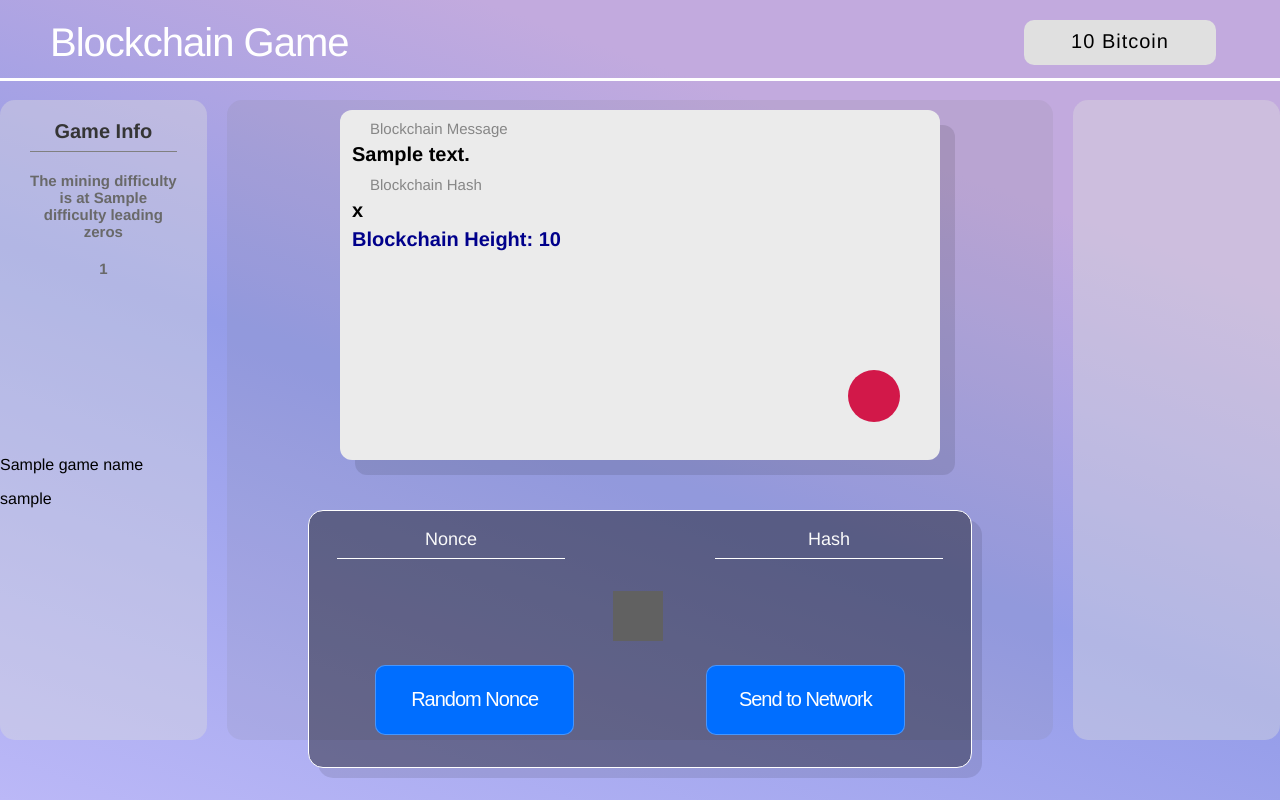
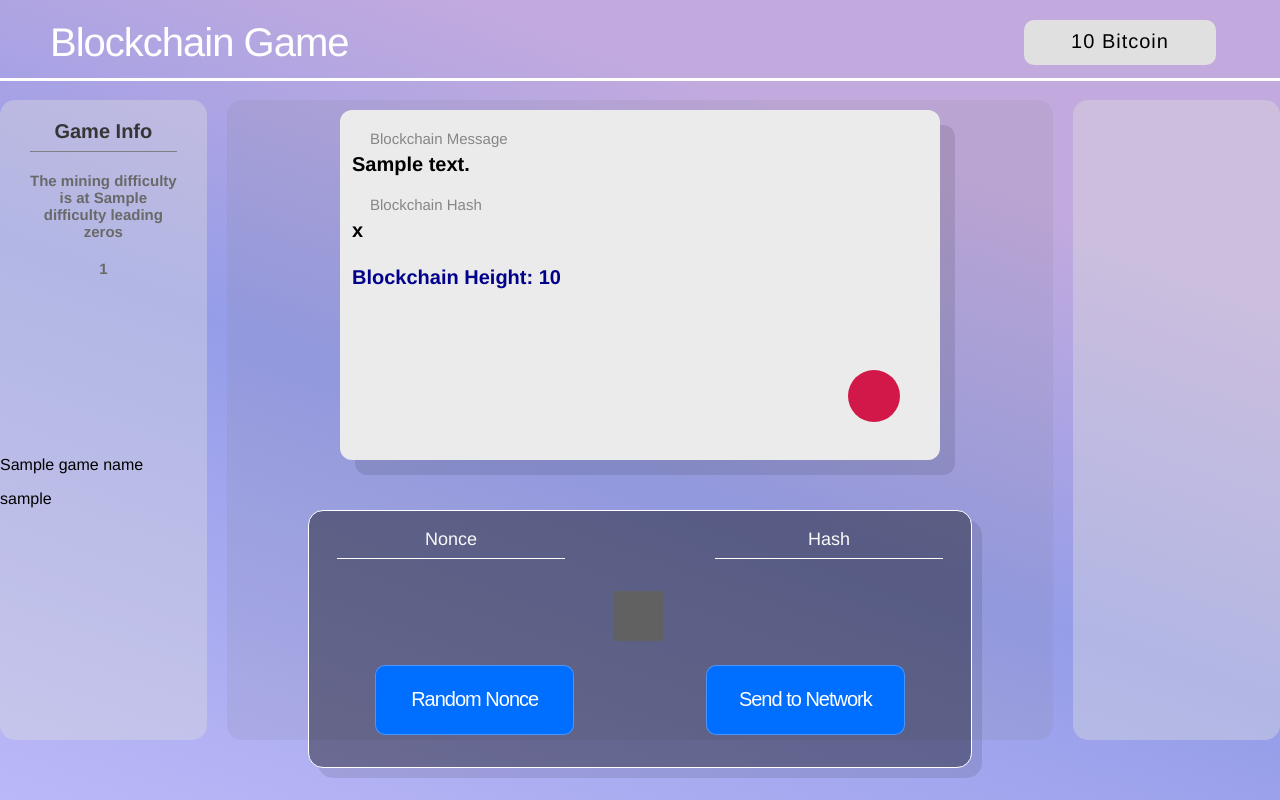
Before and after one commit to PengLoveHONG/Blockchaingame, a Flask app: template templates/game.html in a window 1280 px wide. Run offline with Flask 2, Linux system fonts and the light colour scheme; the template is opened without the code that fills it: most values are stand-ins (such as "Sample title", 1, 10 or a date in 2020); a database or web service that is not in the repository returns one stand-in record (values such as "Sample title"); grey boxes are pictures that could not be loaded.

Commit message:
slight fixes

```diff
--- a/static/css/maingame.css
+++ b/static/css/maingame.css
@@ -87,7 +87,7 @@
 .front p {
   font-size: 15px;
   padding-top: 10px;
-  margin: 0% 5% 0 5%;
+  margin: 10px 5% 0 5%;
   color: rgb(134, 134, 134);
 }
 .column3 {
--- a/templates/game.html
+++ b/templates/game.html
@@ -53,6 +53,7 @@
                             <h2> {{blockchain_message}} </h2>
                             <p> Blockchain Hash</p>
                             <h2 id="blockhash"> {{blockchain_hash}} </h2>
+                            <br>
                             <h2 id="blockheight" style="color:darkblue"> Blockchain Height: {{blockchain_height}} </h2>
                         </div>
 
```
